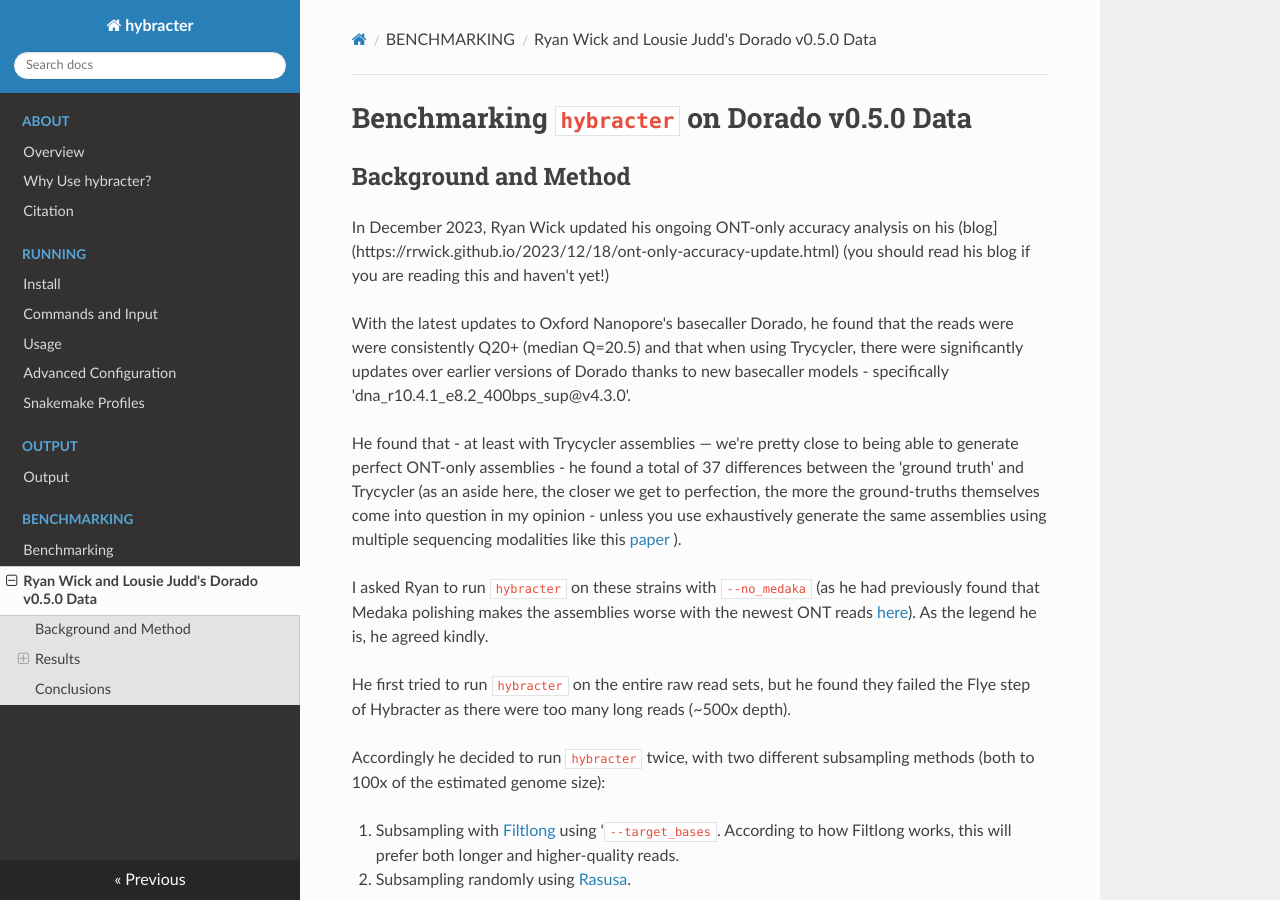
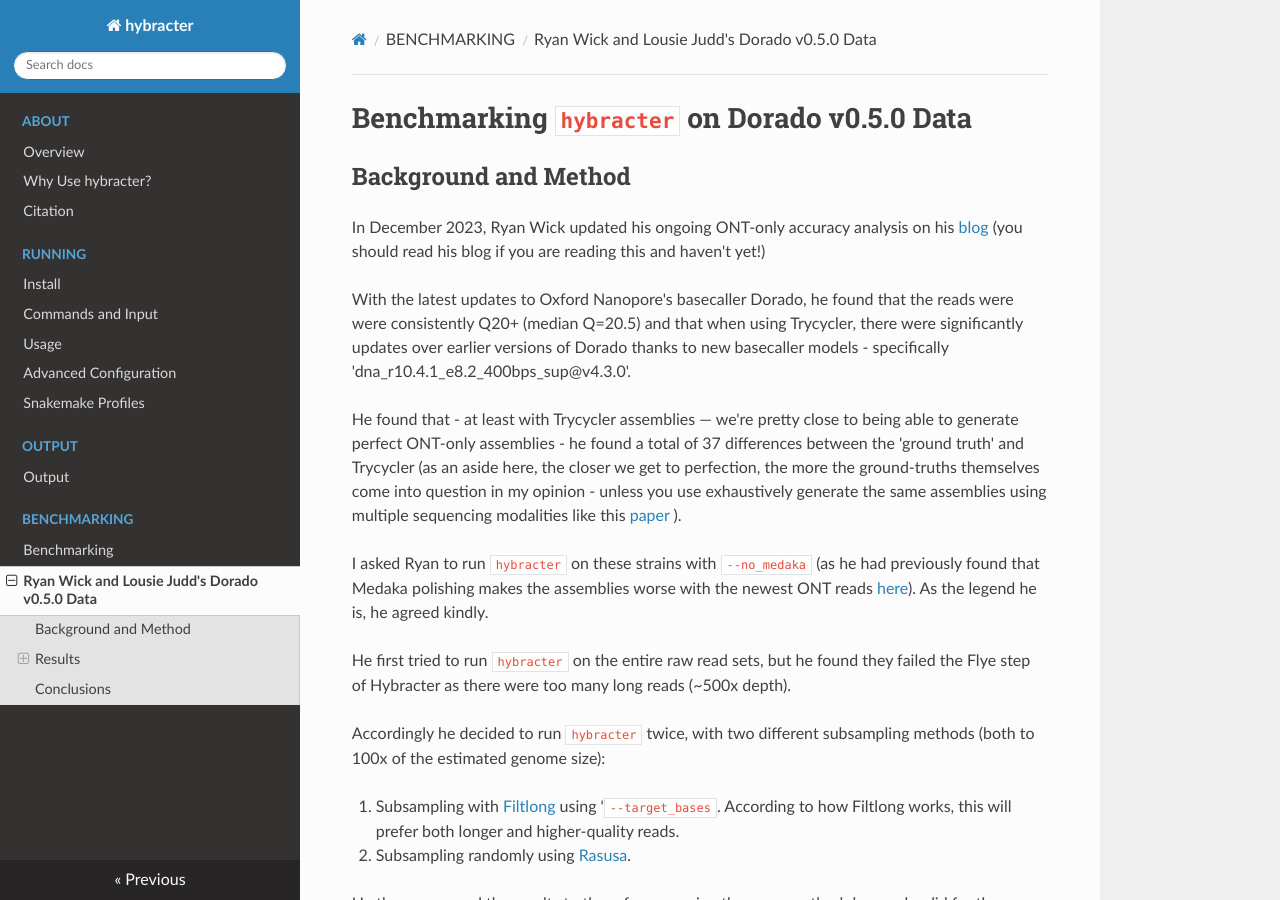
Before and after one commit to gbouras13/hybracter, an MkDocs documentation site: the page built from docs/dorado_ryan_louise_0_5_0.md, in a window 1280 px wide and 900 px high. Built offline with MkDocs 1.6.1, drawn with Linux system fonts in a browser that asks for light colours; nearby versions of some CDN libraries.

Commit message:
fix typo

```diff
--- a/docs/dorado_ryan_louise_0_5_0.md
+++ b/docs/dorado_ryan_louise_0_5_0.md
@@ -2,7 +2,7 @@
 
 ## Background and Method
 
-In December 2023, Ryan Wick updated his ongoing ONT-only accuracy analysis on his (blog](https://rrwick.github.io/2023/12/18/ont-only-accuracy-update.html) (you should read his blog if you are reading this and haven't yet!)
+In December 2023, Ryan Wick updated his ongoing ONT-only accuracy analysis on his [blog](https://rrwick.github.io/2023/12/18/ont-only-accuracy-update.html) (you should read his blog if you are reading this and haven't yet!)
 
 With the latest updates to Oxford Nanopore's basecaller Dorado, he found that the reads were were consistently Q20+ (median Q=20.5) and that when using Trycycler, there were significantly updates over earlier versions of Dorado thanks to new basecaller models - specifically 'dna_r10.4.1_e8.2_400bps_sup@v4.3.0'.
 
```
